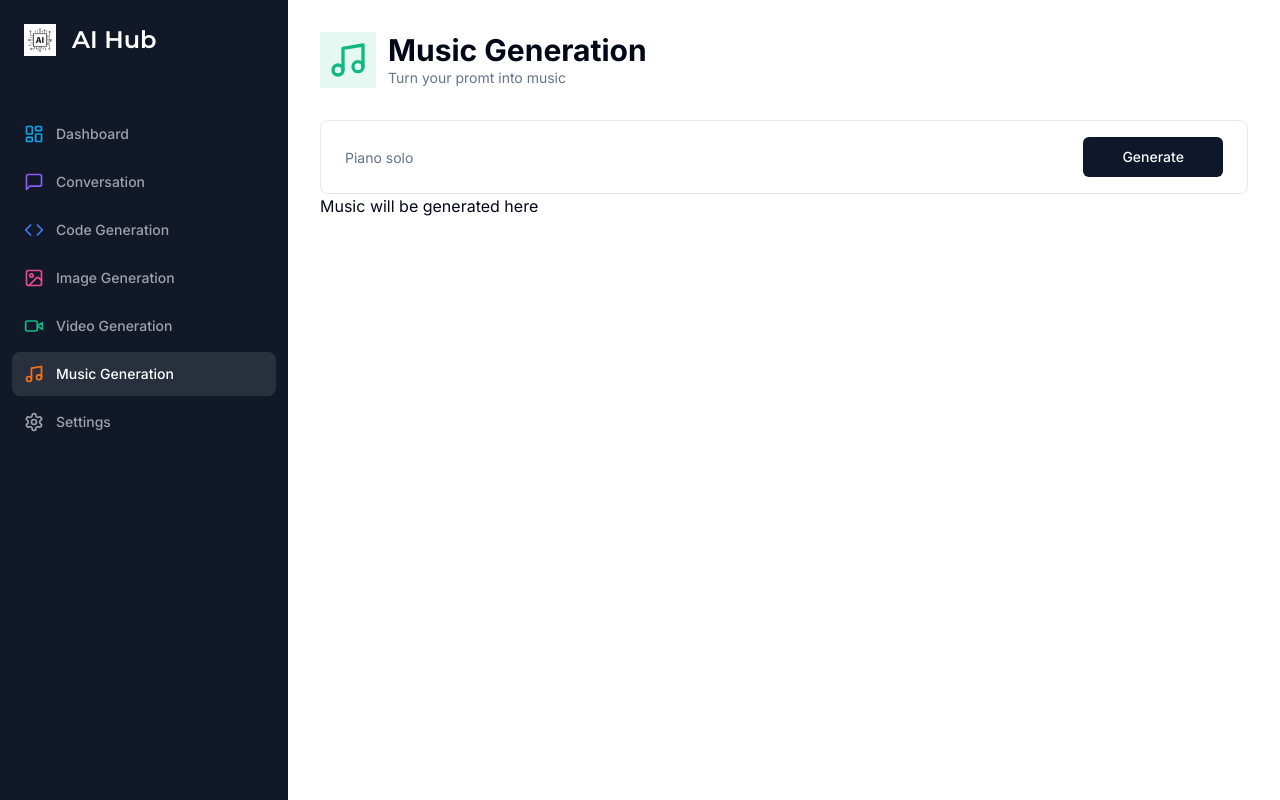
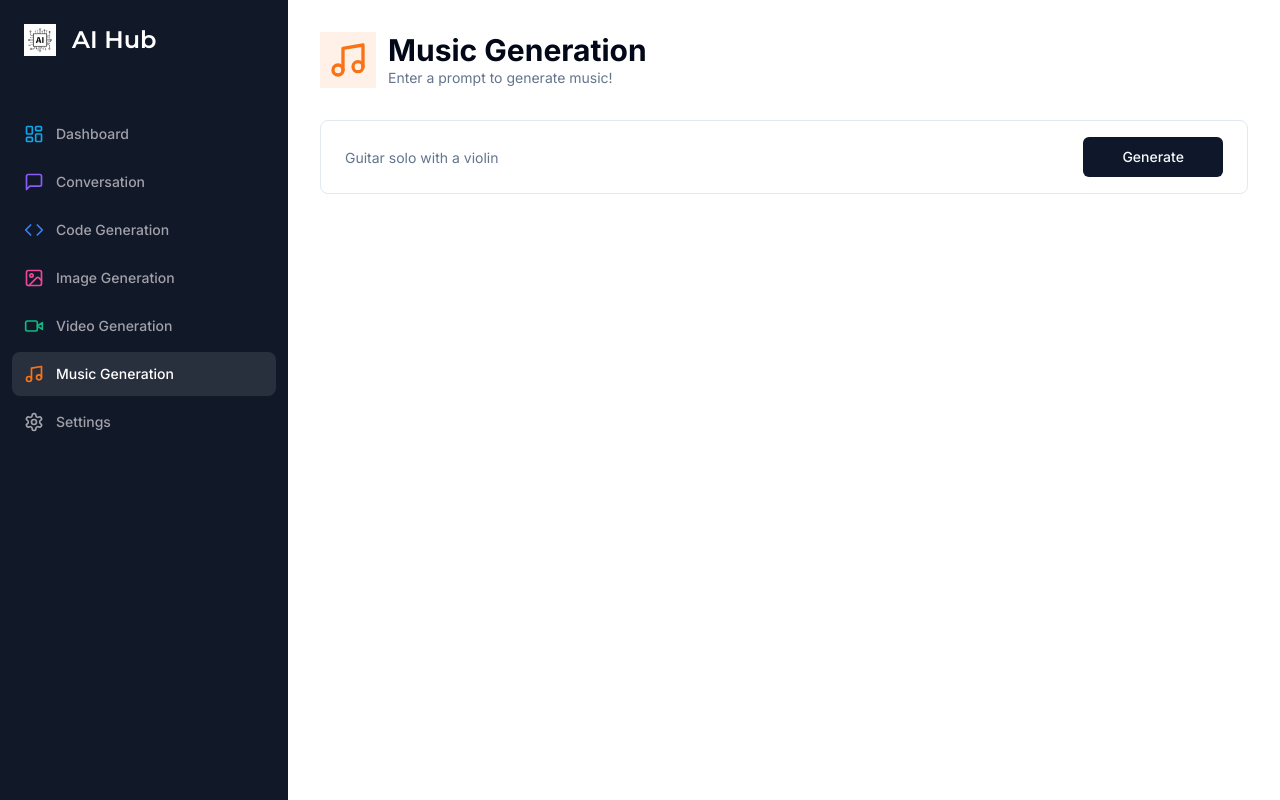
Before and after one commit to kevinsangyu/ASDgroup10, a Next.js app in the folder ai-hub/: page /music in a window 1280 px wide. Built offline with nearby package versions, Linux system fonts and the light colour scheme.

Commit message:
Music UI + Not working API
Music UI Completed with incomplete API

```diff
--- a/ai-hub/app/(dashboard)/(routes)/music/page.tsx
+++ b/ai-hub/app/(dashboard)/(routes)/music/page.tsx
@@ -9,9 +9,11 @@ import { zodResolver } from "@hookform/resolvers/zod"
 import { Form, FormControl, FormField, FormItem } from "@/components/ui/form";
 import { Input } from "@/components/ui/input";
 import { Button } from "@/components/ui/button";
-import axios from 'axios';
+import axios from "axios";
+//import { useRouter } from 'next/router';  NEED TO FIX USEROUTER AS IT ERRORS WITH NEXT ROUNTER NOT MOUNTED
 
 const MusicPage = () => {
+ //   const router = useRouter();
     const form = useForm<z.infer<typeof formSchema>>({
         resolver: zodResolver(formSchema),
         defaultValues: {
@@ -24,27 +26,28 @@ const MusicPage = () => {
     const onSubmit = async (values: z.infer<typeof formSchema>) => {
         console.log(values);
         try {
-            setMusic(undefined)
+//            setMusic(undefined)
 
             const response = await axios.post("/api/music", values);
 
-            setMusic(response.data.audio);
+//            setMusic(response.data.audio);
             form.reset();
         } catch (error: any) {
             console.log(error);
         } finally {
-            router.refresh();
+ //           router.reload();
         }
+
     }
 
     return (
         <div>
         <Heading
             title="Music Generation"
-            description="Turn your promt into music"
+            description="Enter a prompt to generate music!"
             icon={Music}
-            iconColor="text-emerald-500"
-            bgColor="bg-emerald-500/10"
+            iconColor="text-orange-500"
+            bgColor="bg-orange-500/10"
         />
             <div className="px-4 lg:px-8">
                 <div>
@@ -73,7 +76,7 @@ const MusicPage = () => {
                                         <Input
                                             className="border-0 outline-none focus-visible:ring-0 focus-visible:ring-transparent"
                                             disabled={isLoading}
-                                            placeholder="Piano solo"
+                                            placeholder="Guitar solo with a violin"
                                             {...field}
                                         />
                                     </FormControl>
@@ -85,9 +88,6 @@ const MusicPage = () => {
                             </Button>
                         </form>
                     </Form>
-                    <div>
-                        Music will be generated here
-                    </div>
                 </div>
             </div>
         </div>
@@ -96,6 +96,8 @@ const MusicPage = () => {
 
 export default MusicPage;
 
+/*
 function setMusic(undefined: undefined) {
     throw new Error("Function not implemented.");
 }
+*/
--- a/ai-hub/app/api/music/route.ts
+++ b/ai-hub/app/api/music/route.ts
@@ -1,3 +1,4 @@
+
 import { auth } from "@clerk/nextjs";
 import { NextResponse } from "next/server";
 import { Configuration, OpenAIApi } from "openai"; //OpenAI works but breaks something else below
```
